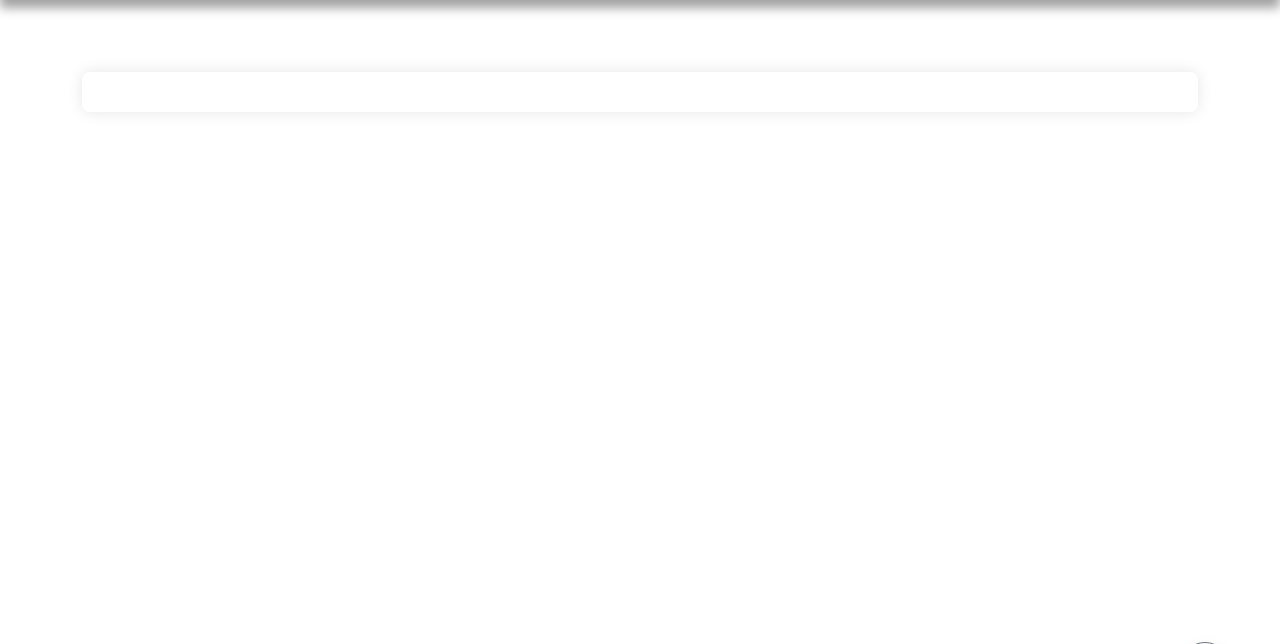
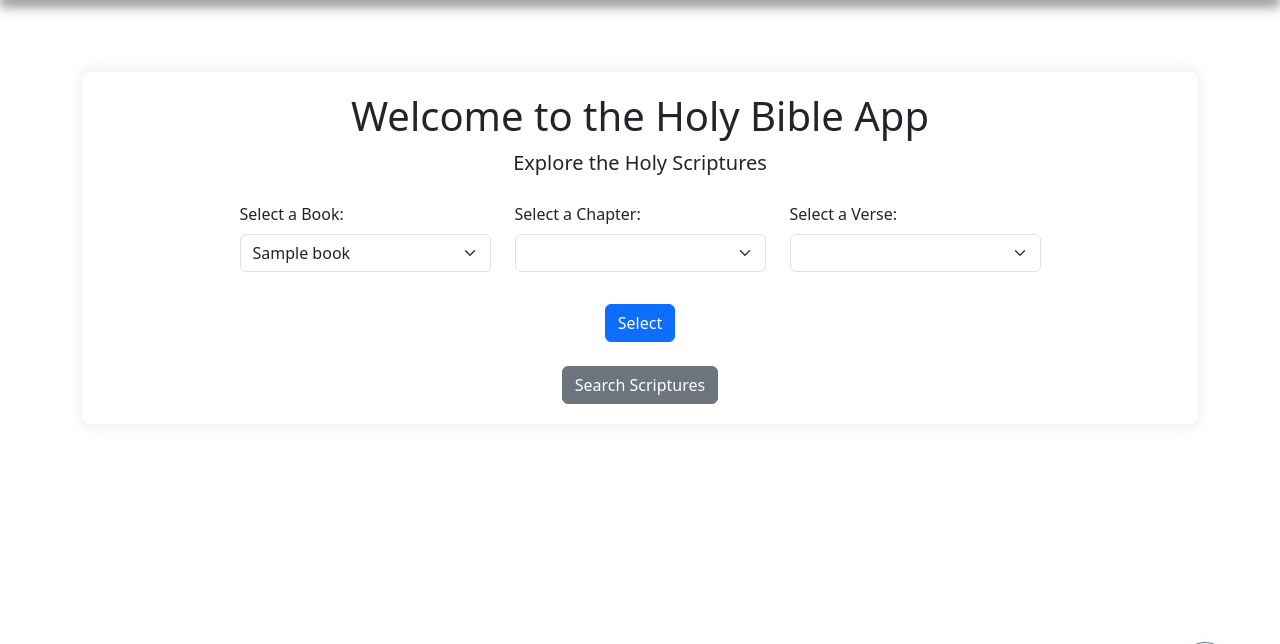
Before and after one commit to Cartha007/bibleapp, a Flask app: template webversion/templates/home.html in a window 1280 px wide. Shown: the part 58-702 px from the top of the page. Run offline with Flask 3, Linux system fonts and the light colour scheme; the template is opened without the code that fills it: most values are stand-ins (such as "Sample title", 1, 10 or a date in 2020); lists and menus that the app fills with data are empty; parts of the project's set-up code (start-up, migrations or seed data) failed here and were passed over.

Commit message:
Made some UI changes

```diff
--- a/webversion/templates/home.html
+++ b/webversion/templates/home.html
@@ -1,3 +1,10 @@
+<!-- To Dos -->
+ <!-- Loading data to the page through the books_data variable -->
+  <!-- Display the data properly on the homepage -->
+   <!-- Make sure it displays the verse exactly as it -->
+    <!-- I'll implement displaying the book or chapter only later -->
+
+
 {% extends 'base.html' %}
 
 {% block title %}
@@ -7,7 +14,51 @@
 {% block content %}
 
 <div class="custom_container mt-5 mb-5">
+    <div class="text-center">
+        <h1>Welcome to the Holy Bible App</h1>
+        <p class="lead">Explore the Holy Scriptures</p>
+    </div>
 
+    <form action="{{ url_for('search') }}" method="post" class="mt-4">
+        <div class="row justify-content-center">
+            <div class="col-md-3 mb-3">
+                <label for="bookDropdown" class="form-label">Select a Book:</label>
+                <select class="form-select" id="bookDropdown" name="book_name">
+                    <optgroup label="Old Testament">
+                        {% for book in books[:39] %}
+                            <option value="{{ book }}">{{ book }}</option>
+                        {% endfor %}
+                    </optgroup>
+                    <optgroup label="New Testament">
+                        {% for book in books[39:] %}
+                            <option value="{{ book }}">{{ book }}</option>
+                        {% endfor %}
+                    </optgroup>
+                </select>
+            </div>
+            <div class="col-md-3 mb-3">
+                <label for="chapterDropdown" class="form-label">Select a Chapter:</label>
+                <select class="form-select" id="chapterDropdown" name="chapter">
+                    <!-- Options for chapters go here -->
+                </select>
+            </div>
+            <div class="col-md-3 mb-3">
+                <label for="verseDropdown" class="form-label">Select a Verse:</label>
+                <select class="form-select" id="verseDropdown" name="verse">
+                    <!-- Options for verses go here -->
+                </select>
+            </div>
+        </div>
+        <div class="text-center mt-3">
+            <button type="submit" class="btn btn-primary">Select</button>
+        </div>
+    </form>
+
+    <div class="d-flex justify-content-center mt-4">
+        <a href="/search" class="btn btn-secondary mx-2">Search Scriptures</a>
+        <!-- <a href="/bookmarks" class="btn btn-info mx-2">View Bookmarks</a>
+        <a href="/notes" class="btn btn-warning mx-2">View Notes</a> -->
+    </div>
 </div>
 
 {% endblock %}
```
